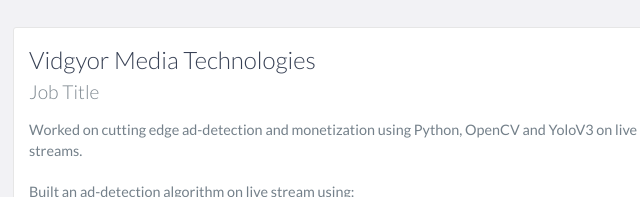
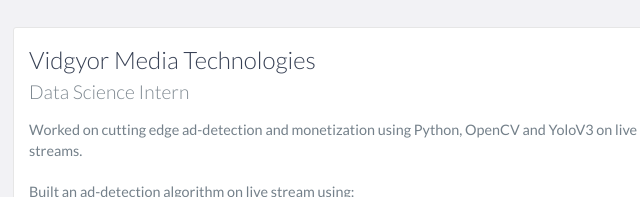
Before and after one commit to debjitdbb/debjitdbb.github.io, a website: page index.html in a window 1280 px wide. Shown: the part 1723-1920 px from the top of the page, 477-1117 px from the left. Drawn offline with nearby package versions, Linux system fonts and the light colour scheme.

Commit message:
Update index.html

```diff
--- a/index.html
+++ b/index.html
@@ -113,7 +113,7 @@
 
             <div data-date="December 2019 – February 2020">
                 <h3>Vidgyor Media Technologies</h3>
-                <h4>Job Title</h4>
+                <h4>Data Science Intern</h4>
                 <p>
                     Worked on cutting edge ad-detection and monetization using Python, OpenCV and YoloV3 on live streams.
                     <br><br>
```
